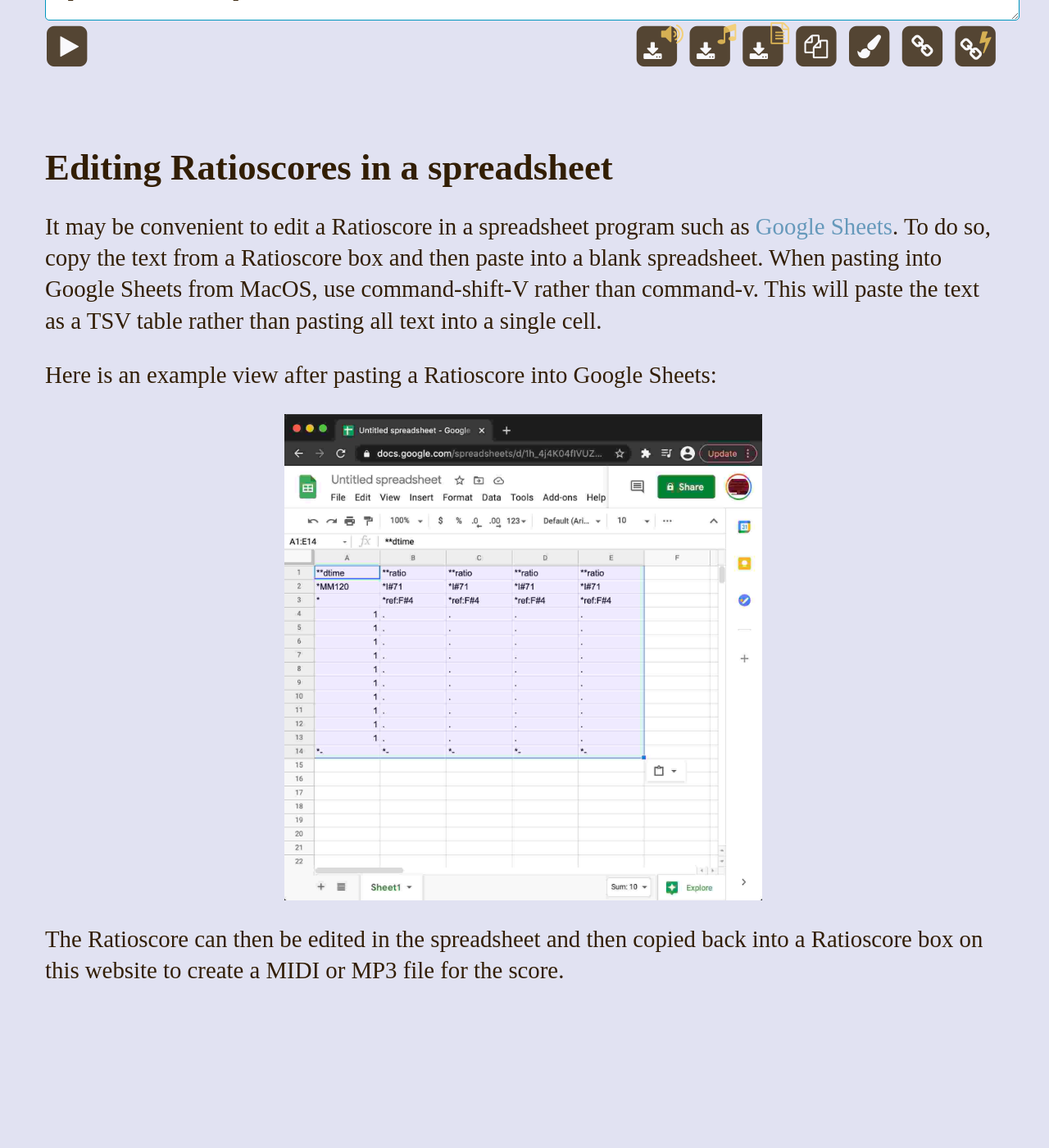
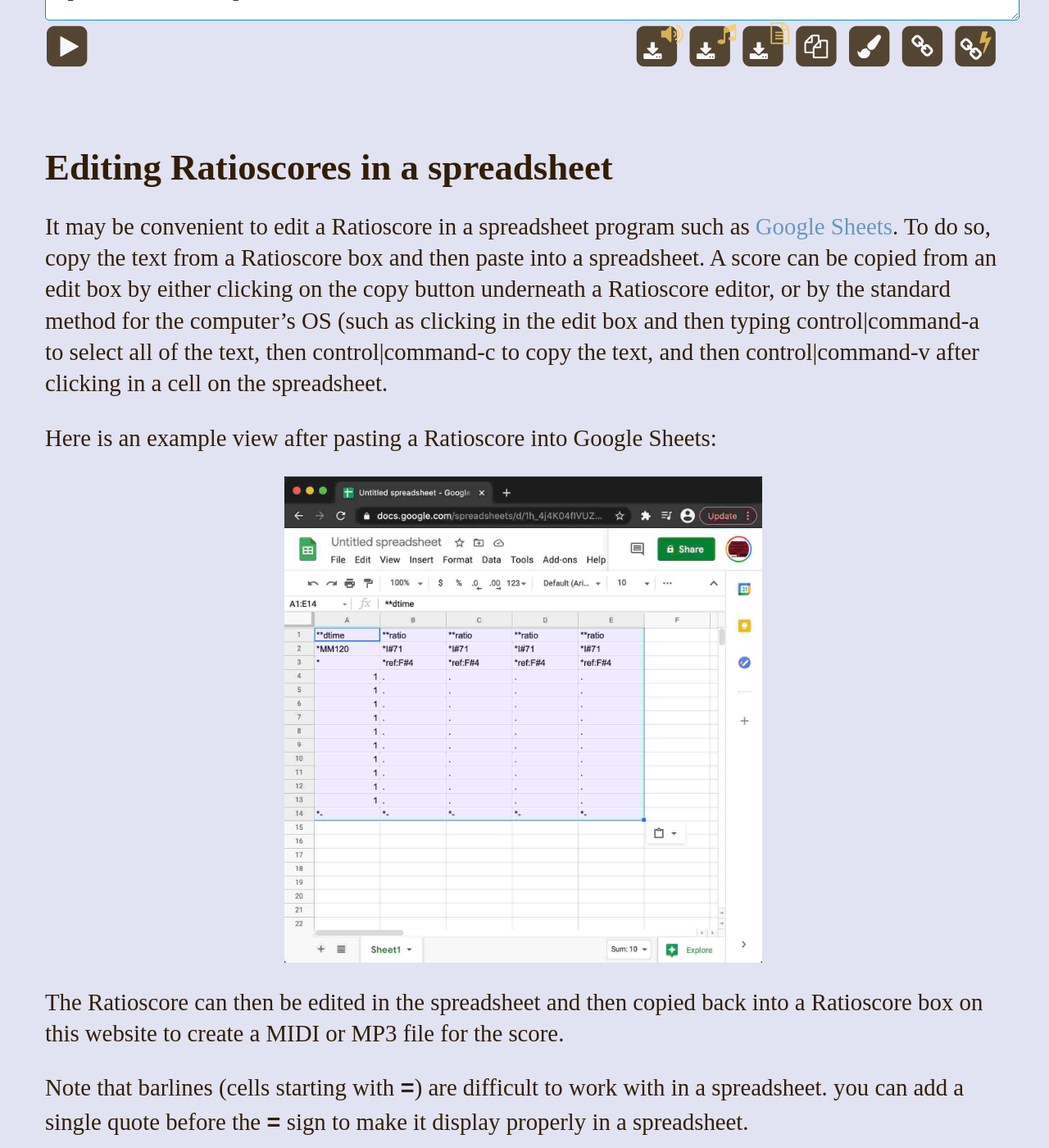
Before and after one commit to craigsapp/ratioscore, a Jekyll site: the page built from doc/generator/index.md, in a window 1280 px wide and 1400 px high, scrolled down 810 px. Shown: the whole window at 82% size. Built offline with Jekyll 4.4.1, drawn with Linux system fonts in a browser that asks for light colours.

Commit message:
Various refinements.

```diff
--- a/_includes/ratioscore.html
+++ b/_includes/ratioscore.html
@@ -24,6 +24,7 @@
 				style="width:100%; resize:both; overflow:auto; {% if include.height %}height:{{include.height}}; {% else %}height:auto; {% endif %} {% if include.tabsize %}tab-size:{{include.tabsize}}; -moz-tab-size:{{include.tabsize}};{% else %}tab-size:10; -moz-tab-size:10;{% endif %}"
 				name="inputdata"
 				spellcheck="false"
+				oncopy="CopyScoreToClipboard(event.target.id);"
 				contenteditable="true"
 				type="text/plain"
 				class="databox visible"></script>
--- a/_includes/scripts/copytoclipboard.html
+++ b/_includes/scripts/copytoclipboard.html
@@ -109,5 +115,4 @@
 }
 
 
-
 </script>
--- a/doc/generator/index.md
+++ b/doc/generator/index.md
@@ -52,11 +52,15 @@
 
 <h2> Editing Ratioscores in a spreadsheet </h2>
 
-It may be convenient to edit a Ratioscore in a spreadsheet program such as
-<a target="_blank" href="https://sheets.google.com">Google Sheets</a>.  To do so, copy
-the text from a Ratioscore box and then paste into a blank spreadsheet.  When pasting into
-Google Sheets from MacOS, use command-shift-V rather than command-v.  This will paste the
-text as a TSV table rather than pasting all text into a single cell.
+It may be convenient to edit a Ratioscore in a spreadsheet program
+such as <a target="_blank" href="https://sheets.google.com">Google
+Sheets</a>.  To do so, copy the text from a Ratioscore box and then
+paste into a spreadsheet.  A score can be copied from an edit box by
+either clicking on the copy button underneath a Ratioscore editor, or
+by the standard method for the computer's OS (such as clicking in the edit
+box and then typing control|command-a to select all of the text, then
+control|command-c to copy the text, and then control|command-v after clicking
+in a cell on the spreadsheet.
 
 Here is an example view after pasting a Ratioscore into Google Sheets:
 
@@ -65,3 +69,7 @@
 The Ratioscore can then be edited in the spreadsheet and then copied
 back into a Ratioscore box on this website to create a MIDI or MP3 file
 for the score.
+
+Note that barlines (cells starting with `=`) are difficult to work with
+in a spreadsheet.  you can add a single quote before the `=` sign to make
+it display properly in a spreadsheet.
```
Also changed, not shown: other parts of _includes/scripts/copytoclipboard.html (+7 -1 lines).
